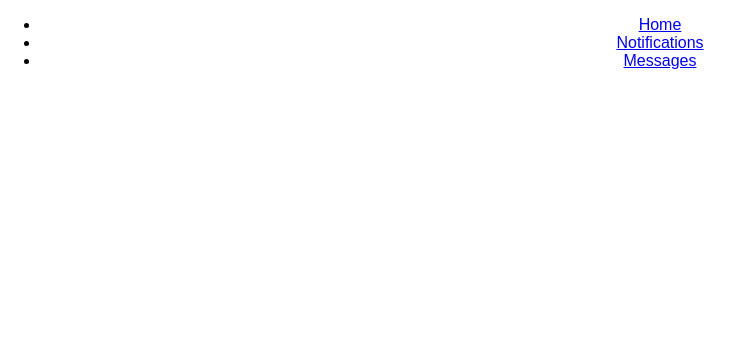
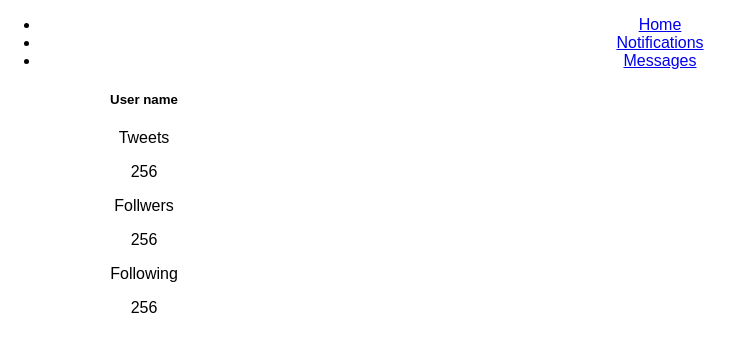
Before and after one commit to SeanningTatum/twitter-clone, a React (Create React App) app: page / in a window 1280 px wide. Shown: the top 352 px of the page, without its empty margins (0-742 px from the left). Built offline with nearby package versions, Linux system fonts and the light colour scheme; the HTML template or start-up script is replaced by a standard one.

Commit message:
Added content and layout to Home and Profile Card

```diff
--- a/src/components/Home/ProfileCard/ProfileCard.js
+++ b/src/components/Home/ProfileCard/ProfileCard.js
@@ -2,11 +2,23 @@ import React from 'react';
 
 const profileCard = () => {
   return (
-    <div className="card" style="width: 18rem;">
+    <div className="card" style={{width: '18rem'}}>
       <div className="card-body">
-        <h5 className="card-title">Card title</h5>
-        <p className="card-text">Some quick example text to build on the card title and make up the bulk of the card's content.</p>
-        <a className="btn btn-primary">Go somewhere</a>
+        <h5 className="card-title">User name</h5>
+        <div className="row">
+          <div className="col-4">
+            <p className="small">Tweets</p>
+            <p>256</p>
+          </div>
+          <div className="col-4">
+            <p className="small">Follwers</p>
+            <p>256</p>
+          </div>
+          <div className="col-4">
+            <p className="small">Following</p>
+            <p>256</p>
+          </div>
+        </div>
       </div>
     </div>
   )
--- a/src/containers/Home/Home.js
+++ b/src/containers/Home/Home.js
@@ -1,9 +1,18 @@
 import React, { Component } from 'react';
+import ProfileCard from 'components/Home/ProfileCard/ProfileCard';
 
 export class Home extends Component {
   render() {
     return (
-      <div className="container">
+      <div className="container mt-3">
+        <div className="row">
+          <div className="col-md-4">
+            <ProfileCard />
+          </div>
+          <div className="col-md-8">
+
+          </div>
+        </div>
 
       </div>
     )
```
